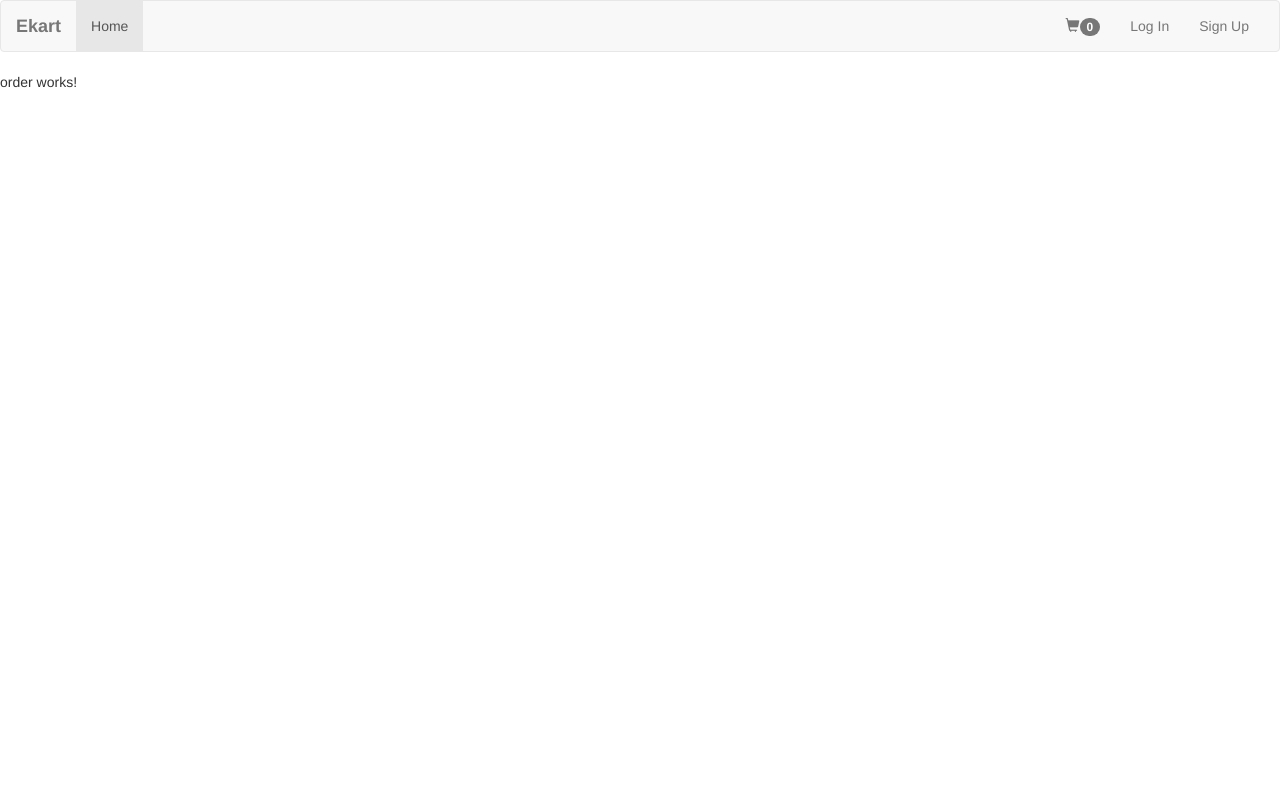
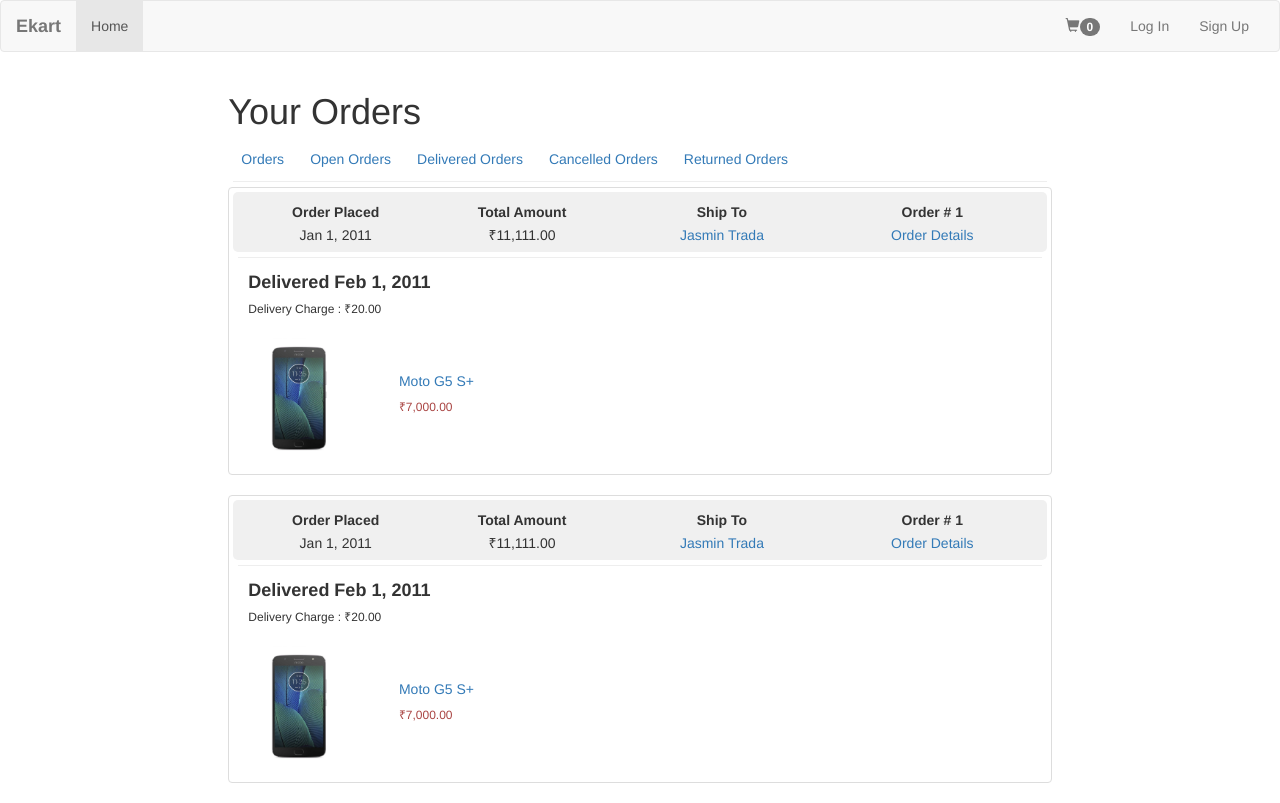
Before and after one commit to jasmintrada/Ekart, an Angular app: page /viewOrders in a window 1280 px wide. Built offline with nearby package versions, Linux system fonts and the light colour scheme; no server answers.

Commit message:
Orders Category

```diff
--- a/src/app/Order.ts
+++ b/src/app/Order.ts
@@ -1,4 +1,5 @@
 import { OrderDetails } from './OrderDetails';
+import { Address } from './Address';
 
 export class Order{
     id:number;
@@ -14,4 +15,6 @@ export class Order{
     btnCancel:boolean;
     btnReturn:boolean;
     orderDetails:Array<OrderDetails>;
+    shippingAddress:Address;
+    deliveryCharge:number;
 }
--- a/src/app/app.module.ts
+++ b/src/app/app.module.ts
@@ -22,6 +22,7 @@ import { PhoneValidator } from './address/phoneno.validator';
 import { UserValidator } from './address/username.validator';
 import { PincodeValidator } from './address/pincode.validator';
 import { OrderComponent } from './order/order.component';
+import { OrderCategoryPipe } from './order-category.pipe';
 @NgModule({
   declarations: [
     AppComponent,
@@ -38,7 +39,8 @@ import { OrderComponent } from './order/order.component';
     PhoneValidator,
     UserValidator,
     PincodeValidator,
-    OrderComponent
+    OrderComponent,
+    OrderCategoryPipe
   ],
   imports: [
     BrowserModule,
--- /dev/null
+++ b/src/app/order-category.pipe.ts
@@ -0,0 +1,24 @@
+import { Pipe, PipeTransform } from '@angular/core';
+import { Order } from './Order';
+
+@Pipe({
+  name: 'orderCategory'
+})
+export class OrderCategoryPipe implements PipeTransform {
+
+  transform(value: Order[], args?: string): Order[] {
+    if(args.startsWith("Open")){
+      return value.filter(order=>!order.btnCancel&&!order.btnReturn&&order.deliveryDate == undefined);
+    }else if(args.startsWith("Delivered")){
+      return value.filter(order=>order.deliveryDate instanceof Date);
+    }else if(args.startsWith("Cancelled")){
+
+      return value.filter(order=>order.btnCancel);
+    }else if(args.startsWith("Returned")){
+
+      return value.filter(order=>order.btnReturn);
+    }
+    return value;
+  }
+
+}
--- a/src/app/order/order.component.css
+++ b/src/app/order/order.component.css
@@ -0,0 +1,47 @@
+.thumbnail-head{
+    background-color: rgb(240, 240, 240);
+    border-radius: 5px;
+    height: 60px;
+    padding: 10px;
+}
+hr{
+    margin: 5px;
+}
+.btn-grey{
+    background-color: rgb(240, 240, 240);
+    border-radius: 5px;
+    border-color:  rgb(200, 200, 200);
+    padding: 5px;
+    margin: 5px;
+    width: 200px;
+    font-size: small;
+}
+.btn-grey:hover{
+    background-color: rgb(220, 220, 220);
+}
+button.tip:hover {
+    position: relative
+}
+button.tip span {
+    display: none
+}
+button.tip:hover span {
+    border: #c0c0c0 1px;
+    padding: 5px 20px 5px 5px;
+    display: block;
+    left: 0px;
+    background: #ffffff no-repeat 100% 5%;
+    margin: 10px;
+    width: 250px;
+    position: absolute;
+    top: 10px;
+    text-decoration: none;
+    text-align: left;
+    color: black;
+}
+.buttonSelected{
+    border: none;
+    outline: none;
+    border-bottom: solid orange 2px;
+    color: black;
+}
--- a/src/app/order/order.component.html
+++ b/src/app/order/order.component.html
@@ -1 +1,77 @@
-<p>order works!</p>
+<div class = "col-xs-2"></div>
+
+<div class = "col-xs-8">
+    <h1>Your Orders</h1>
+    <button class = "btn btn-link" value = "All" (click) = 'clickOnCategory($event)'>Orders</button>
+    <button class = "btn btn-link" value = "Open" (click) = 'clickOnCategory($event)'>Open Orders</button>
+    <button class = "btn btn-link" value = "Delivered" (click) = 'clickOnCategory($event)'>Delivered Orders</button>
+    <button class = "btn btn-link" value = "Cancelled" (click) = 'clickOnCategory($event)'>Cancelled Orders</button>
+    <button class = "btn btn-link" value = "Returned" (click) = 'clickOnCategory($event)'>Returned Orders</button>
+    <hr>
+    <div *ngFor="let order of orders | orderCategory : category">
+        <span  class = "thumbnail">
+        <div class = "thumbnail-head">
+            <table class = "table text-center">
+                <thead>
+                    <th class="text-center">Order Placed</th>
+                    <th class="text-center">Total Amount</th>
+                    <th class="text-center">Ship To</th>
+                    <th class="text-center">Order # {{order.id}}</th>
+                </thead>
+                <tr>
+                    <td>{{order.orderedDate | date}}</td>
+                    <td>{{order.total| currency:'INR':'symbol':'1.2-2'}}</td>
+                    <td><button class = "btn-link tip">
+                        {{order.shippingAddress.userName}}
+                            <span>
+                                <p class = "address"><strong>{{order.shippingAddress.userName}}</strong><br>
+                                    {{order.shippingAddress.addressLine1}}
+                                    {{order.shippingAddress.addressLine2?' '+order.shippingAddress.addressLine2:''}}<br>
+                                    {{order.shippingAddress.locality}}<br>
+                                    {{order.shippingAddress.city}}, {{order.shippingAddress.state}} {{order.shippingAddress.pincode}}<br>
+                                    {{order.shippingAddress.country}}<br>
+                                    Phone number: {{order.shippingAddress.phoneNo}}</p>
+                            </span>
+                        </button>
+                    </td>
+                    <td><button class = "btn-link">Order Details</button></td>
+                </tr>
+            </table>
+        </div>
+        <hr>
+        <div class = "row">
+            <div class = "col-xs-9">
+                <div *ngIf = "order.deliveryDate" style="padding-left: 15px;">
+                    <h4><b> Delivered {{order.deliveryDate | date}}</b></h4>
+                    <h6>Delivery Charge : {{order.deliveryCharge | currency:'INR':'symbol':'1.2-2'}}</h6>
+                </div>
+                <div *ngIf = "order.returnDate" style="padding-left: 15px;">
+                    <h4><b> Returned {{order.returnDate | date}}</b></h4>
+                </div>
+                <div *ngIf = "order.cancelledDate" style="padding-left: 15px;">
+                    <h4><b> Cancelled {{order.cancelledDate | date}}</b></h4>
+                </div>
+                <div *ngFor="let detail of order.orderDetails">
+                        <div class = "col-xs-3" [style.cursor]="'pointer'" (click)="viewProduct(detail.product.id)">
+                            <img src ='{{"assets/images/"+detail.product.category+".jpg"}}' [title]='detail.product.displayName'
+                                            [style.width.px]='imageWidth' [style.height.px]='imageHeight' [style.margin.px]='imageMargin'>
+                        </div>
+                        <div class="col-xs-8" style = "margin-top: 45px;">
+                                <a [routerLink]="['/viewProduct',detail.product.id]" >
+                                    {{detail.product.displayName}} </a>
+                                <h6 class = "text-danger">{{(detail.price/detail.quantity) | currency:'INR':'symbol':'1.2-2'}}</h6>
+                        </div>
+                </div>
+            </div>
+            <div class = "col-xs-3" style = "margin-top: 20px;">
+                <button class = "btn-grey" *ngIf = "order.btnReviewProduct">Write Product Review</button>
+                <button class = "btn-grey" *ngIf = "order.btnReviewSeller">Write Seller Review</button>
+                <button class = "btn-grey" *ngIf = "order.btnReturn">Return items</button>
+                <button class = "btn-grey" *ngIf = "order.btnCancel">Cancel Order</button>
+            </div>
+        </div>
+        </span>
+    </div>
+
+</div>
+<div class = "col-xs-2"></div>
--- a/src/app/order/order.component.ts
+++ b/src/app/order/order.component.ts
@@ -1,6 +1,10 @@
 import { Component, OnInit } from '@angular/core';
 import { OrderService } from '../order.service';
 import { Order } from '../Order';
+import { Router } from '@angular/router';
+import { Address } from '../Address';
+import { OrderDetails } from '../OrderDetails';
+import { Product } from '../Product';
 
 @Component({
   selector: 'app-order',
@@ -11,17 +15,63 @@ export class OrderComponent implements OnInit {
 
   orders:Array<Order> = [];
   errorMessage:string = "";
-
-  constructor(private orderService:OrderService) { }
+  imageWidth = 80;
+  imageHeight = 120;
+  imageMargin = 12;
+  category:string = "All";
+  constructor(private orderService:OrderService,private router:Router) { }
 
   ngOnInit(): void {
-    this.orderService.viewOrders().subscribe(success=>{
-      this.orders = success;
-      this.errorMessage = "";
-    },error=>{
-      this.orders = [];
-      this.errorMessage = "Something went wrong. Please try again later.";
-    });
+    // this.orderService.viewOrders().subscribe(success=>{
+    //   this.orders = success;
+    //   this.errorMessage = "";
+    // },error=>{
+
+    //   this.errorMessage = "Something went wrong. Please try again later.";
+    // });
+    this.orders = [];
+      let order = new Order();
+      order.orderedDate = new Date("1-1-11");
+      order.total = 11111;
+      order.id = 1;
+      order.deliveryDate = new Date("2-1-11");
+      order.deliveryCharge = 20;
+      order.btnReturn = false;
+      order.btnReviewProduct = false;
+      order.btnReviewSeller = false;
+      let orderDetail = new OrderDetails();
+      let product = new Product();
+      product.category = "Mobiles";
+      product.displayName = "Moto G5 S+";
+      orderDetail.quantity = 2;
+      orderDetail.price = 14000;
+      orderDetail.product = product;
+      order.orderDetails = [orderDetail];
+      this.orders.push(order);
+      this.orders.push(order);
+      let address = {addressLine1: "A-20, Ila Society, India Colony Road",
+      addressLine2: null,
+      city: "Ahmedabad",
+      country: "India",
+      defaultAddress: true,
+      id: 2,
+      locality: "Bapunagar",
+      phoneNo: 7698564894,
+      pincode: "382350",
+      state: "Gujarat",
+      userId: 1,
+      userName: "Jasmin Trada"};
+      order.shippingAddress = address;
   }
-
+  viewProduct(id:number){
+    this.router.navigate(['/viewProduct',id]);
+  }
+  clickOnCategory(id){
+    let elements:HTMLCollectionOf<Element> = document.getElementsByClassName("buttonSelected");
+    for(let i=0;i<elements.length;i++){
+      elements[i].classList.remove("buttonSelected");
+    }
+    id.srcElement.classList.add("buttonSelected");
+    this.category = id.srcElement.getAttribute("value");
+  }
 }
```
Also changed, not shown: 1 other file (tests, documents, lock files or other folders).
